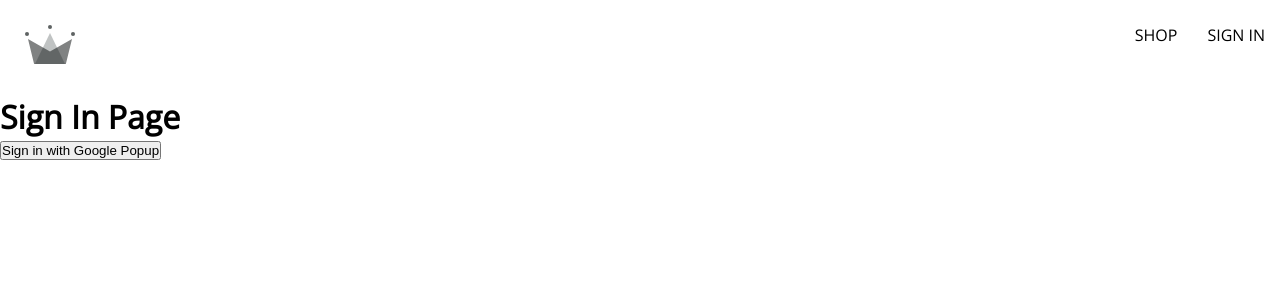
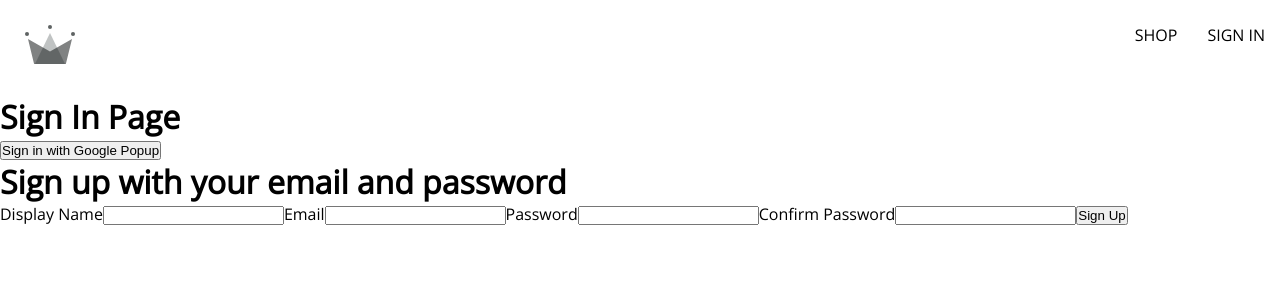
Before and after one commit to FM3676/crwn-clothing-react, a React (Create React App) app: page /sign-in in a window 1280 px wide. Shown: the top 300 px of the page. Built offline with nearby package versions, Linux system fonts and the light colour scheme.

Commit message:
Sign up with email and password.

```diff
--- /dev/null
+++ b/src/components/sign-up-form/sign-up-form.component.jsx
@@ -0,0 +1,98 @@
+import { useState } from "react";
+import {
+  createAuthUserWithEmailAndPassword,
+  createUserDocumentFromAuth,
+} from "../../utils/firebase/firebase.utils";
+
+const defaultFormFields = {
+  displayName: "",
+  email: "",
+  password: "",
+  confirmPassword: "",
+};
+
+const SignUpForm = () => {
+  const [formFields, setFormFields] = useState(defaultFormFields);
+  const { displayName, email, password, confirmPassword } = formFields;
+
+  console.log(formFields);
+
+  const resetFormFields = () => {
+    setFormFields(defaultFormFields);
+  };
+
+  const handleSubmit = async (e) => {
+    e.preventDefault();
+
+    if (password != confirmPassword) {
+      alert("passwords do not match");
+      return;
+    }
+
+    try {
+      const { user } = await createAuthUserWithEmailAndPassword(
+        email,
+        password
+      );
+
+        await createUserDocumentFromAuth(user, { displayName });
+        resetFormFields();
+    } catch (error) {
+      if (error.code == "auth/email-already-in-use") {
+        alert("Cannot create useer, email already in use");
+      }
+      console.log("user creation encountered an error", error);
+    }
+  };
+
+  const handleChange = (e) => {
+    const { name, value } = e.target;
+    setFormFields({ ...formFields, [name]: value });
+  };
+
+  return (
+    <div>
+      <h1>Sign up with your email and password</h1>
+      <form onSubmit={handleSubmit} action="">
+        <label htmlFor="">Display Name</label>
+        <input
+          type="text"
+          required
+          onChange={handleChange}
+          name="displayName"
+          value={displayName}
+        />
+
+        <label htmlFor="">Email</label>
+        <input
+          type="email"
+          required
+          onChange={handleChange}
+          name="email"
+          value={email}
+        />
+
+        <label htmlFor="">Password</label>
+        <input
+          type="password"
+          required
+          onChange={handleChange}
+          name="password"
+          value={password}
+        />
+
+        <label htmlFor="">Confirm Password</label>
+        <input
+          type="password"
+          required
+          onChange={handleChange}
+          name="confirmPassword"
+          value={confirmPassword}
+        />
+        <button type="submit">Sign Up</button>
+      </form>
+    </div>
+  );
+};
+
+export default SignUpForm;
--- a/src/routes/sign-in/sign-in.component.jsx
+++ b/src/routes/sign-in/sign-in.component.jsx
@@ -1,19 +1,34 @@
+// import { getRedirectResult } from "@firebase/auth";
+// import { useEffect } from "react";
+import SignUpForm from "../../components/sign-up-form/sign-up-form.component";
 import {
+  // auth, signInWithGoogleRedirect,
   createUserDocumentFromAuth,
   signInWithGooglePopup,
 } from "../../utils/firebase/firebase.utils";
 
 const SignIn = () => {
+  /* !! SIGN IN WITH RIDIRECT (OPTIONAL)!!
+    useEffect(async () => {
+        const response = await getRedirectResult(auth);
+
+        if (response) {
+        const userDocRef = await createUserDocumentFromAuth(response.user);
+        }
+    }, []);
+  */
+
   const logGoogleUser = async () => {
     const { user } = await signInWithGooglePopup();
     const userDocRef = await createUserDocumentFromAuth(user);
-    console.log(user);
   };
 
   return (
     <div>
       <h1>Sign In Page</h1>
       <button onClick={logGoogleUser}>Sign in with Google Popup</button>
+      {/* <button onClick={signInWithGoogleRedirect}> Sign in with Google Redirect</button> */}
+      <SignUpForm />
     </div>
   );
 };
--- a/src/utils/firebase/firebase.utils.js
+++ b/src/utils/firebase/firebase.utils.js
@@ -5,6 +5,7 @@ import {
   signInWithRedirect,
   signInWithPopup,
   GoogleAuthProvider,
+  createUserWithEmailAndPassword,
 } from "firebase/auth";
 
 import { getFirestore, doc, getDoc, setDoc } from "firebase/firestore";
@@ -22,14 +23,17 @@ const firebaseConfig = {
 const firebaseApp = initializeApp(firebaseConfig);
 
 // Initialize a provider to use Google authentication
-const provider = new GoogleAuthProvider();
-provider.setCustomParameters({
+const googleProvider = new GoogleAuthProvider();
+googleProvider.setCustomParameters({
   //These custom parameters will take some kind of configuration object, with it we can tell different ways that we want this Google Auth proider to behave
   prompt: "select_account", //This means everytime some one interacts with our provider, we want to always force them to select a account
 });
 
 export const auth = getAuth();
-export const signInWithGooglePopup = () => signInWithPopup(auth, provider);
+export const signInWithGooglePopup = () =>
+  signInWithPopup(auth, googleProvider);
+export const signInWithGoogleRedirect = () =>
+  signInWithRedirect(auth, googleProvider);
 
 // Here the provider we use new keyword, because we may need different provider to provide different server, like popup or signin.
 // But, we won't ever need more than one authentication, the authentication for Firebase or for Google, it should be same one for every application.
@@ -38,14 +42,18 @@ export const signInWithGooglePopup = () => signInWithPopup(auth, provider);
 // ----------------------------------------------------------------
 export const db = getFirestore();
 
-export const createUserDocumentFromAuth = async (userAuth) => {
+export const createUserDocumentFromAuth = async (
+  userAuth,
+  additionalInformation = {}
+) => {
   // Check whether there is already a document for this user. True, give it back to me || False, create one for mee
+  if (!userAuth) return;
   const userDocRef = doc(db, "users", userAuth.uid);
-//   console.log(userDocRef);
+  //   console.log(userDocRef);
 
   const userSnapshot = await getDoc(userDocRef);
-//   console.log(userSnapshot);
-//   console.log(userSnapshot.exists());
+  //   console.log(userSnapshot);
+  //   console.log(userSnapshot.exists());
 
   // If user data doesn't exist
   // Create / Set the document with the data from userAuth in my collection.
@@ -53,7 +61,12 @@ export const createUserDocumentFromAuth = async (userAuth) => {
     const { displayName, email } = userAuth;
     const createdAt = new Date();
     try {
-      await setDoc(userDocRef, { displayName, email, createdAt });
+      await setDoc(userDocRef, {
+        displayName,
+        email,
+        createdAt,
+        ...additionalInformation,
+      });
     } catch (error) {
       console.log("Error creating the user", error.message);
     }
@@ -63,3 +76,8 @@ export const createUserDocumentFromAuth = async (userAuth) => {
   // Return userDocRef
   return userDocRef;
 };
+
+export const createAuthUserWithEmailAndPassword = async (email, password) => {
+  if (!email || !password) return;
+  return await createUserWithEmailAndPassword(auth, email, password);
+};
```
